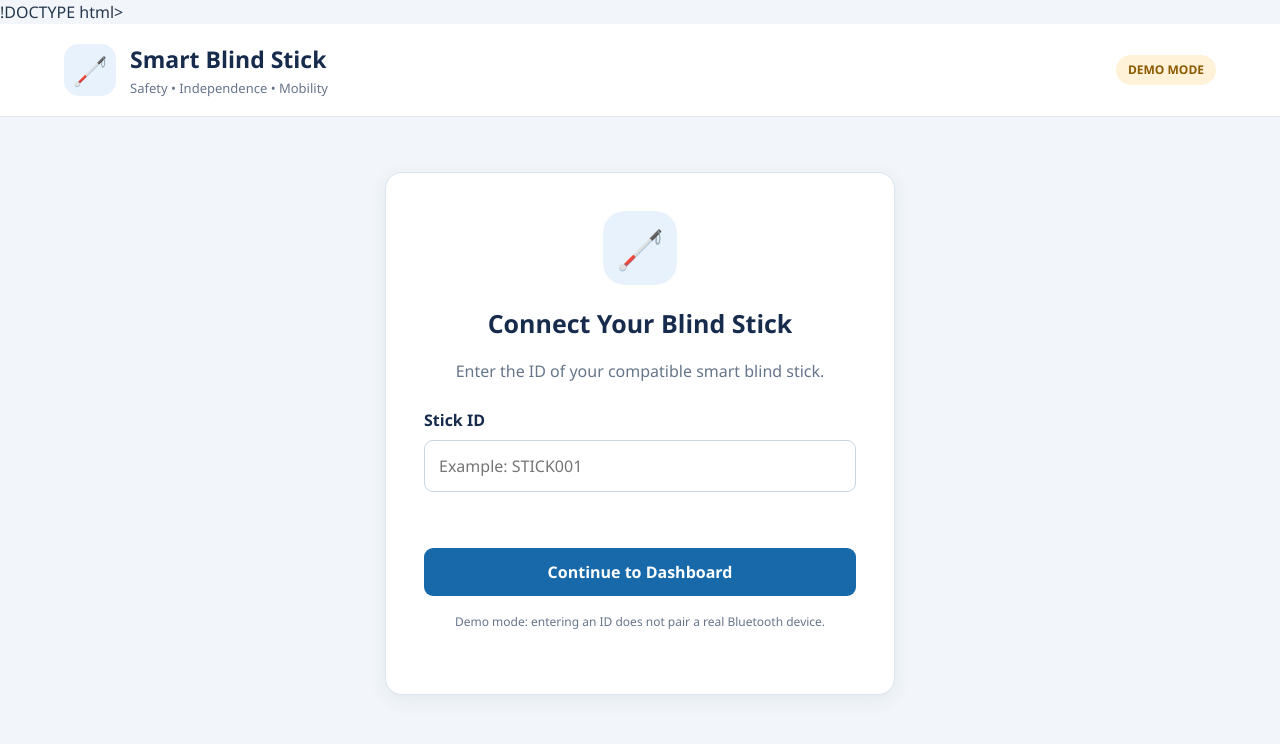
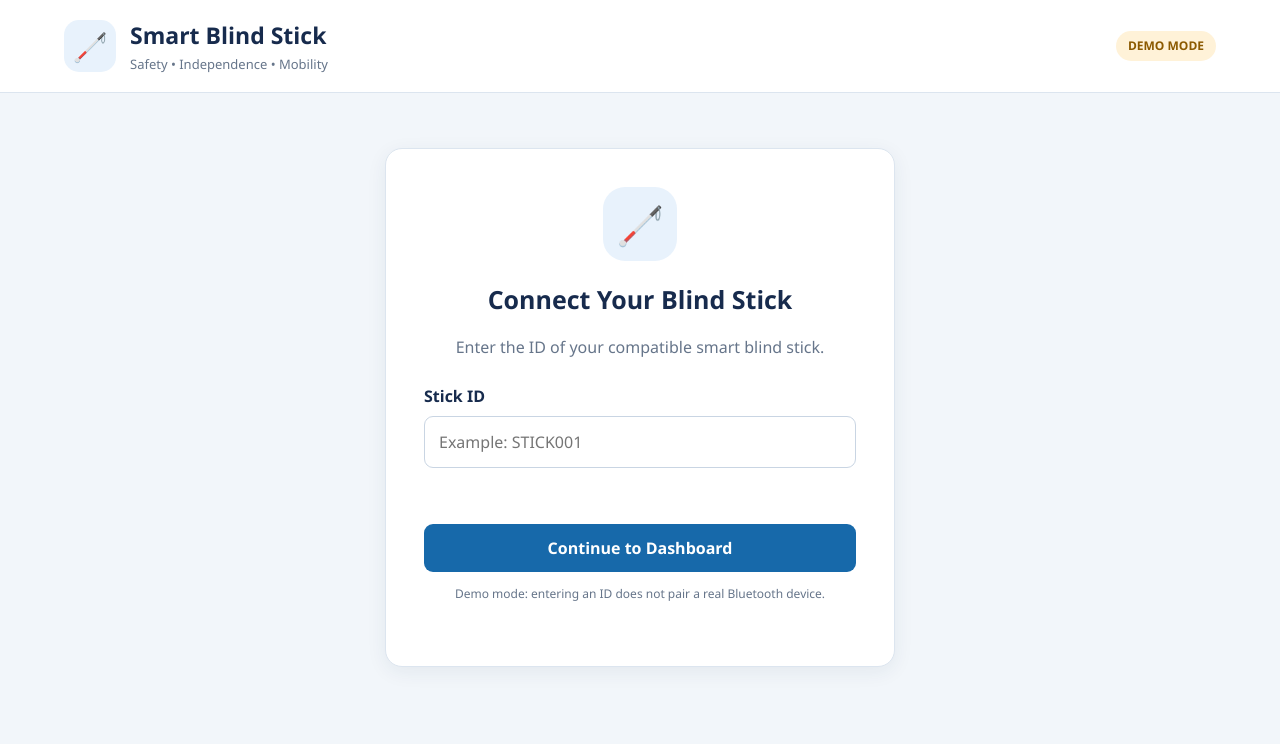
Before and after one commit to smart-b-st/smart-blind-stick, a Flask app: page / in a window 1280 px wide. Shown: the top 744 px of the page. Run offline with Flask 3, Linux system fonts and the light colour scheme.

Commit message:
Update index.html

```diff
--- a/templates/index.html
+++ b/templates/index.html
@@ -1,4 +1,4 @@
-!DOCTYPE html>
+<!DOCTYPE html>
 <html lang="en">
 <head>
     <meta charset="UTF-8">
```
